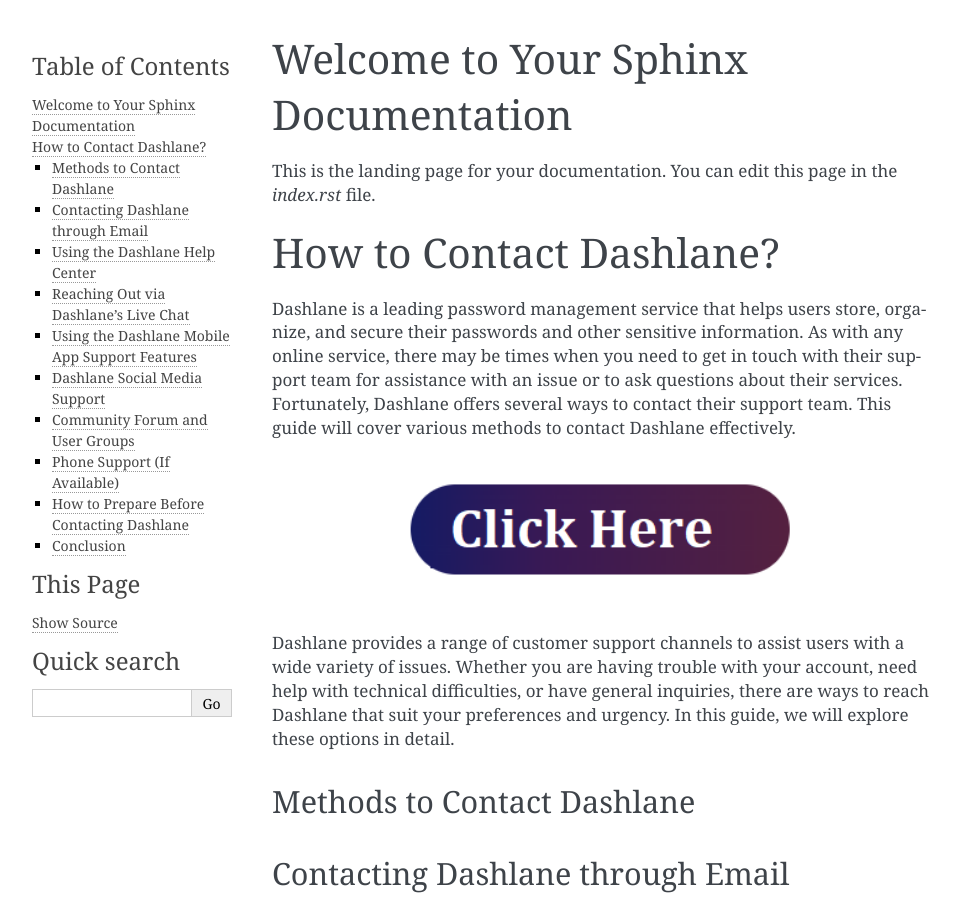
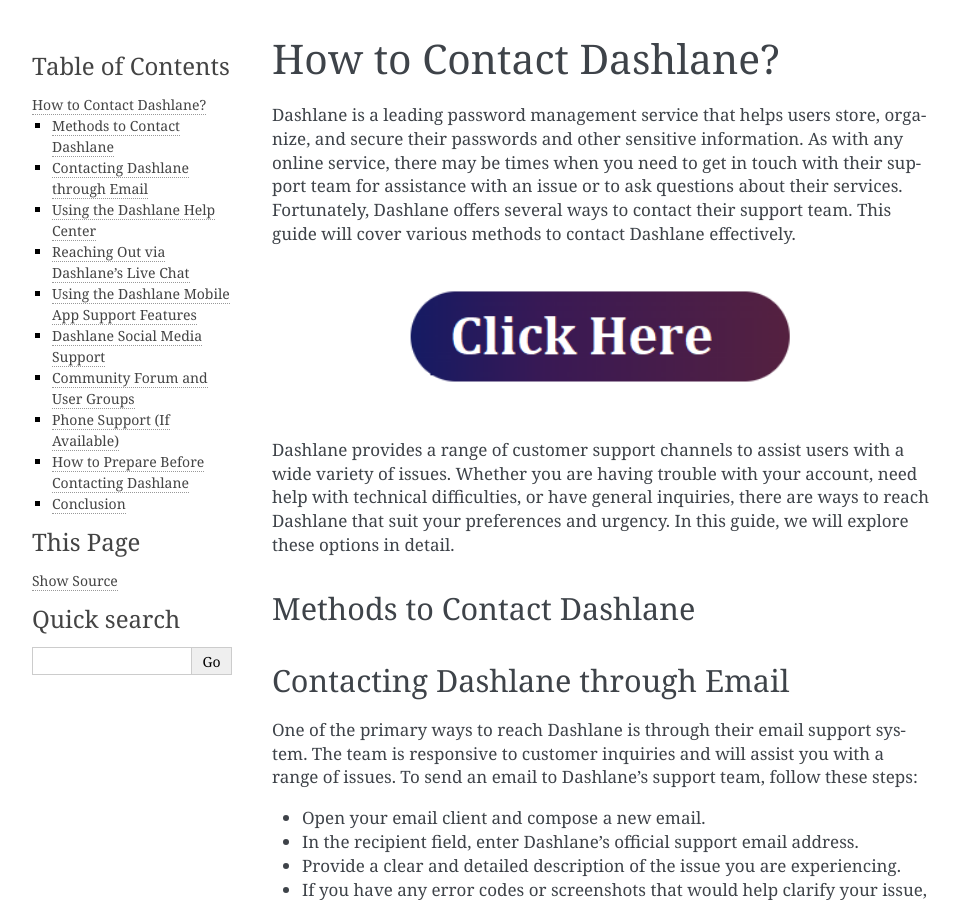
Before and after one commit to peacockaccount/How-to-Contact-Dashlane-, a Sphinx documentation site: the page built from docs/index.rst, in a window 1280 px wide and 900 px high. Shown: the whole window, without its empty margins (148-1108 px from the left). Built offline with Sphinx 7.4.7, drawn with Linux system fonts in a browser that asks for light colours.

Commit message:
Update index.rst

```diff
--- a/docs/index.rst
+++ b/docs/index.rst
@@ -1,12 +1,6 @@
 .. raw:: html
 
    <meta name="msvalidate.01" content="your-verification-code-here" />
-
-Welcome to Your Sphinx Documentation
-=====================================
-
-This is the landing page for your documentation. You can edit this page in the `index.rst` file.
-
 
 How to Contact Dashlane?
 =========================
```
